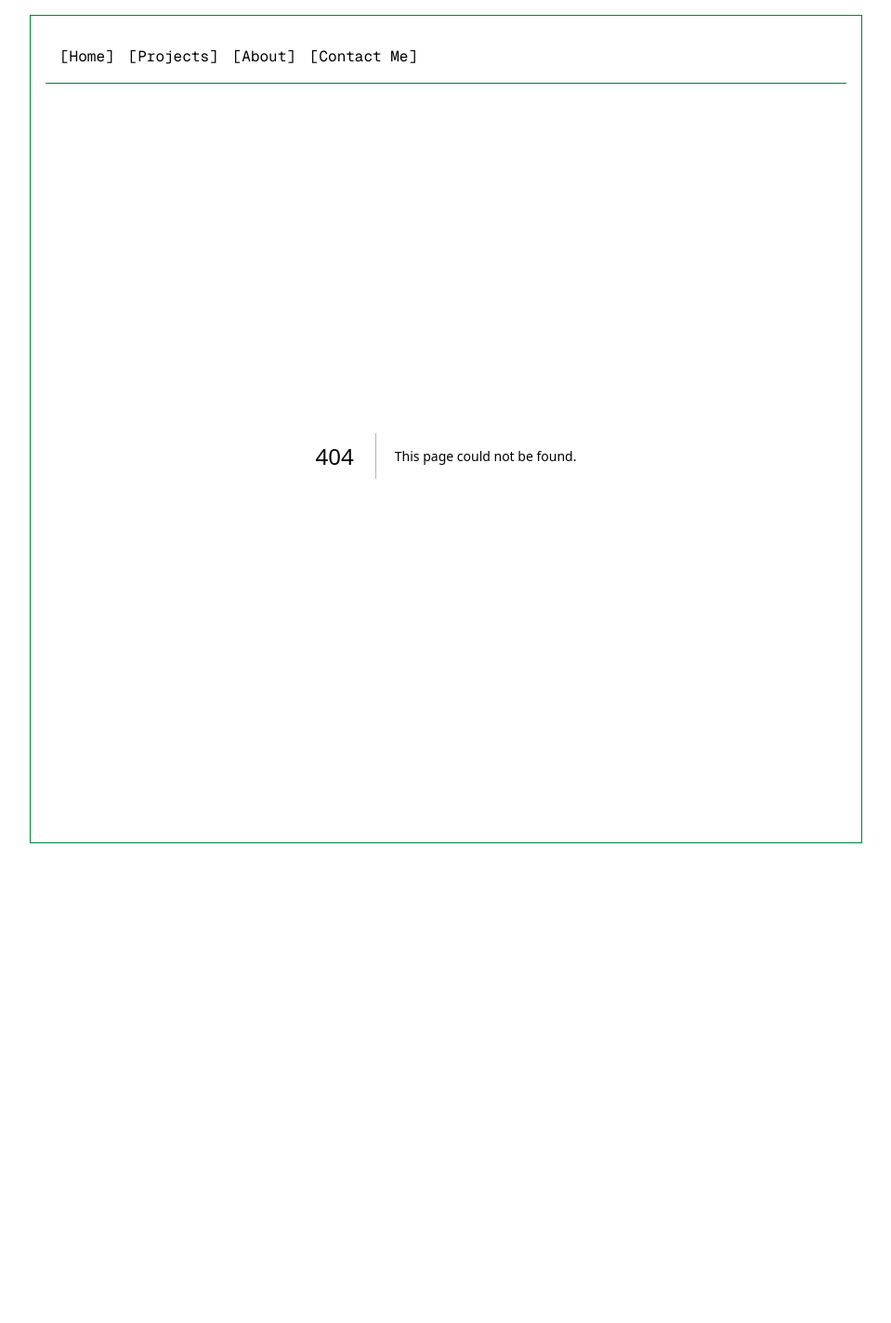
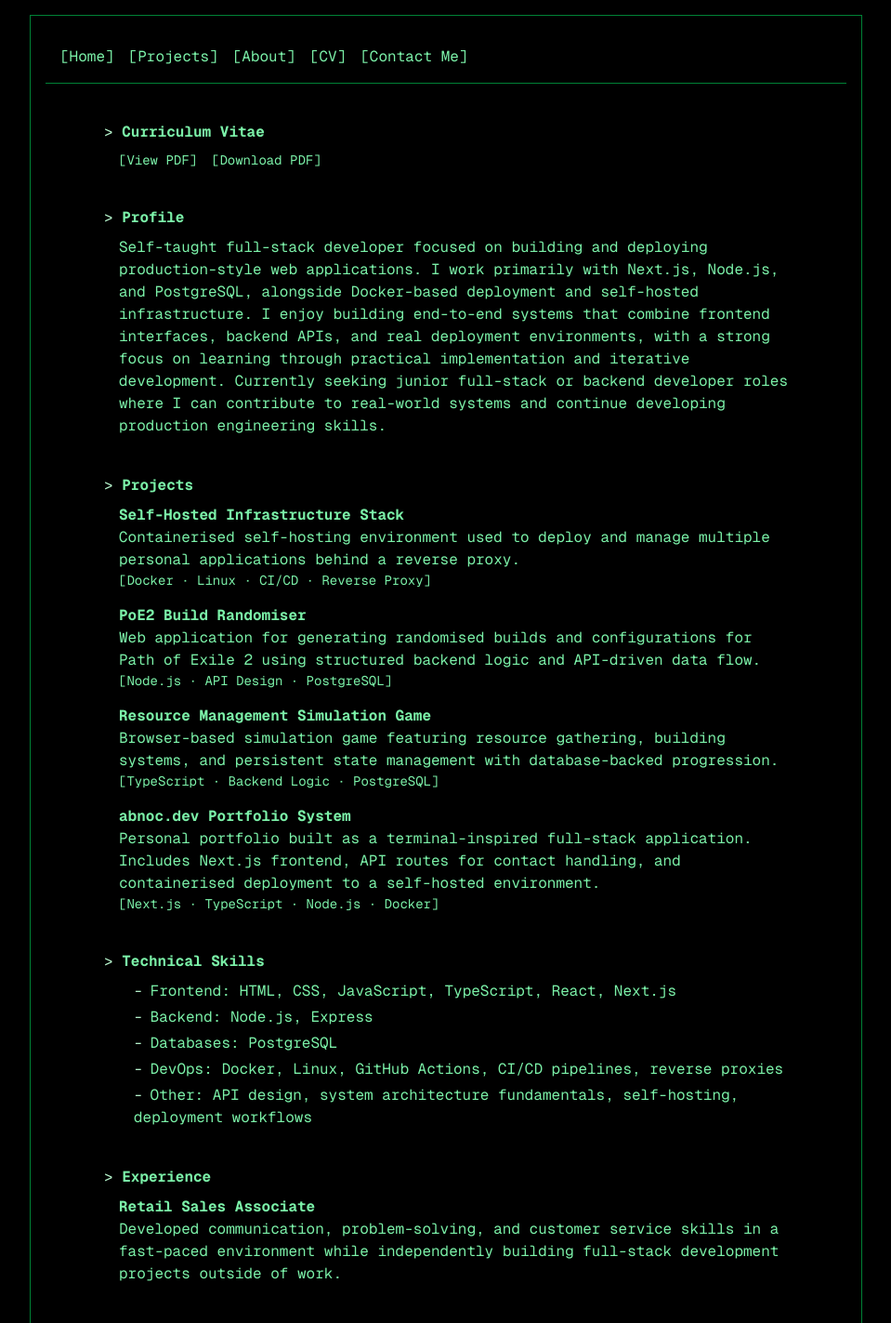
Before and after one commit to AbnocChinwads/abnoc-dev, a Next.js app: page /cv in a window 1280 px wide. Before the commit this address had no page. Shown: the top 1423 px of the page at 93% size, without its empty margins (160-1119 px from the left). Before the commit the page ends 923 px from the top, so only its background shows below. Built offline with nearby package versions, Linux system fonts and the light colour scheme.

Commit message:
Add CV page and data structure; update layout to include CV link in navigation

```diff
--- /dev/null
+++ b/src/app/cv/page.tsx
@@ -0,0 +1,106 @@
+import { cv } from "../data/cv";
+import { projects } from "../data/projects";
+import {
+  TerminalHeader,
+  TerminalList,
+  TerminalListItem,
+} from "../components/terminal";
+
+export default function CV() {
+  const orderedProjects = [
+    ...projects.filter((p) => p.title.includes("Infrastructure")),
+    ...projects.filter((p) => p.title.includes("PoE2")),
+    ...projects.filter((p) => p.title.includes("Resource")),
+    ...projects.filter((p) => p.title.includes("Portfolio")),
+  ];
+
+  return (
+    <main className="max-w-3xl mx-auto w-full px-4 py-10 space-y-10">
+      {/* Header */}
+      <div className="space-y-2">
+        <TerminalHeader>Curriculum Vitae</TerminalHeader>
+
+        <div className="ml-4 flex gap-4 text-sm">
+          <a className="hover:underline" href="/cv.pdf" target="_blank">
+            [View PDF]
+          </a>
+          <a className="hover:underline" href="/cv.pdf" download>
+            [Download PDF]
+          </a>
+        </div>
+      </div>
+
+      {/* Profile */}
+      <section className="space-y-2">
+        <TerminalHeader>Profile</TerminalHeader>
+        <p className="ml-4">{cv.profile}</p>
+      </section>
+
+      {/* Projects */}
+      <section className="space-y-2">
+        <TerminalHeader>Projects</TerminalHeader>
+
+        {orderedProjects.map((project) => (
+          <div className="mb-4 ml-4" key={project.title}>
+            <p className="font-bold">{project.title}</p>
+
+            <p>{project.description}</p>
+
+            <p className="text-sm">[{project.stack.join(" · ")}]</p>
+          </div>
+        ))}
+      </section>
+
+      {/* Skills */}
+      <section className="space-y-2">
+        <TerminalHeader>Technical Skills</TerminalHeader>
+
+        <TerminalList>
+          <TerminalListItem>Frontend: {cv.skills.frontend}</TerminalListItem>
+          <TerminalListItem>Backend: {cv.skills.backend}</TerminalListItem>
+          <TerminalListItem>Databases: {cv.skills.databases}</TerminalListItem>
+          <TerminalListItem>
+            DevOps: {cv.skills.infrastructure}
+          </TerminalListItem>
+          <TerminalListItem>Other: {cv.skills.other}</TerminalListItem>
+        </TerminalList>
+      </section>
+
+      {/* Experience */}
+      <section className="space-y-2">
+        <TerminalHeader>Experience</TerminalHeader>
+
+        {cv.experience.map((job) => (
+          <div key={job.title}>
+            <p className="ml-4 font-bold">{job.title}</p>
+
+            <p className="ml-4">{job.description}</p>
+          </div>
+        ))}
+      </section>
+
+      {/* Education */}
+      <section className="space-y-2">
+        <TerminalHeader>Education</TerminalHeader>
+
+        <TerminalList>
+          {cv.education.map((item) => (
+            <TerminalListItem key={item.title}>
+              {item.title} — {item.description}
+            </TerminalListItem>
+          ))}
+        </TerminalList>
+      </section>
+
+      {/* Interests */}
+      <section className="space-y-2">
+        <TerminalHeader>Interests</TerminalHeader>
+        <TerminalList>
+          {cv.interests.map((interest, index) => (
+            <TerminalListItem key={index}>{interest}</TerminalListItem>
+          ))}
+        </TerminalList>
+      </section>
+    </main>
+  );
+}
--- /dev/null
+++ b/src/app/data/cv.ts
@@ -0,0 +1,36 @@
+export const cv = {
+    profile:
+      "Self-taught full-stack developer focused on building and deploying production-style web applications. I work primarily with Next.js, Node.js, and PostgreSQL, alongside Docker-based deployment and self-hosted infrastructure. I enjoy building end-to-end systems that combine frontend interfaces, backend APIs, and real deployment environments, with a strong focus on learning through practical implementation and iterative development. Currently seeking junior full-stack or backend developer roles where I can contribute to real-world systems and continue developing production engineering skills.",
+    skills: {
+      frontend: "HTML, CSS, JavaScript, TypeScript, React, Next.js",
+      backend: "Node.js, Express",
+      databases: "PostgreSQL",
+      infrastructure:
+        "Docker, Linux, GitHub Actions, CI/CD pipelines, reverse proxies",
+      other:
+        "API design, system architecture fundamentals, self-hosting, deployment workflows",
+    },
+    experience: [
+      {
+        title: "Retail Sales Associate",
+        description:
+          "Developed communication, problem-solving, and customer service skills in a fast-paced environment while independently building full-stack development projects outside of work.",
+      },
+    ],
+    education: [
+      {
+        title: "Online Full-Stack Web Development Programme (Learning People)",
+        description: "partial completion",
+      },
+      {
+        title: "Udemy: Full-Stack Web Development (Angela Yu)",
+        description: "partial completion",
+      },
+    ],
+    interests: [
+      "Backend systems and API design",
+      "Full-stack application architecture",
+      "Self-hosted infrastructure and deployment automation",
+      "Building production-style personal projects",
+    ],
+};
--- a/src/app/layout.tsx
+++ b/src/app/layout.tsx
@@ -44,6 +44,9 @@ export default function RootLayout({
                   <Link href="/about">[About]</Link>
                 </li>
                 <li>
+                  <Link href="/cv">[CV]</Link>
+                </li>
+                <li>
                   <Link href="/contacts">[Contact Me]</Link>
                 </li>
               </ul>
```
Lines whose indentation alone changed are shown as unchanged.
